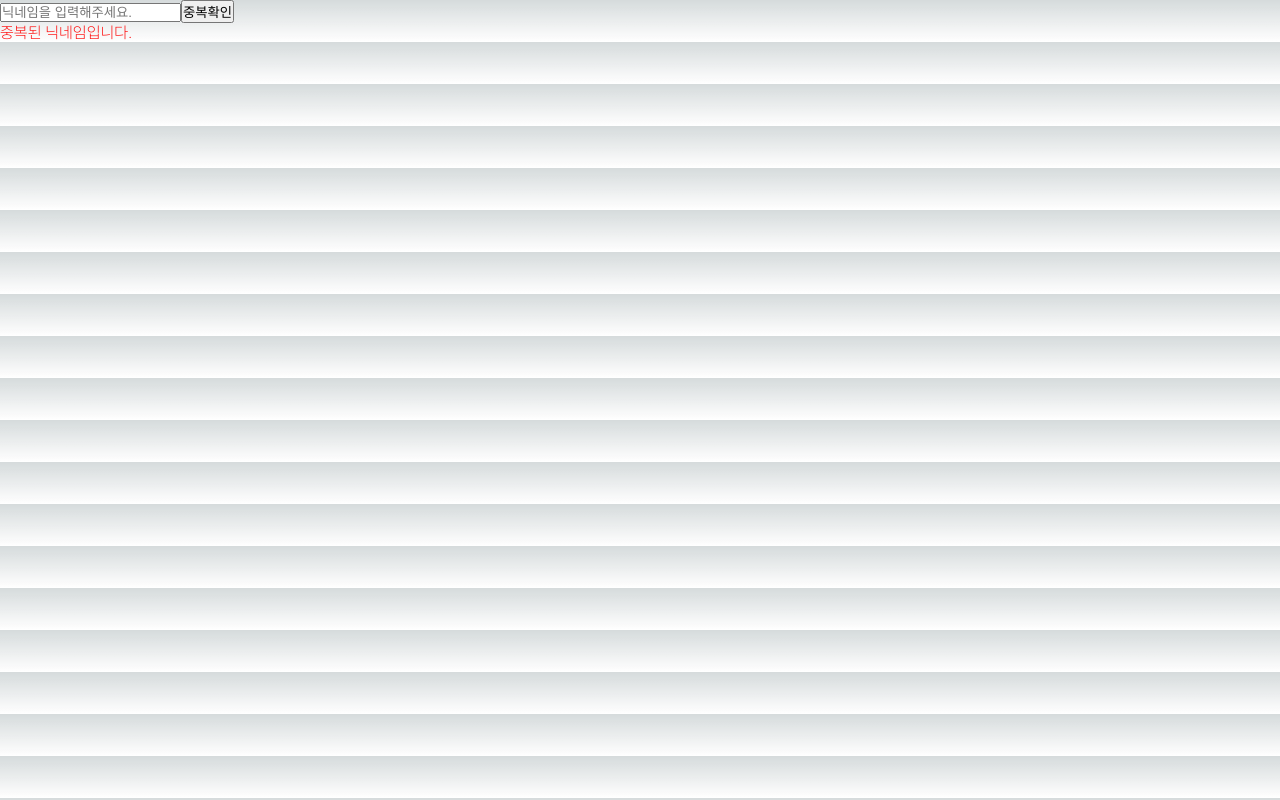
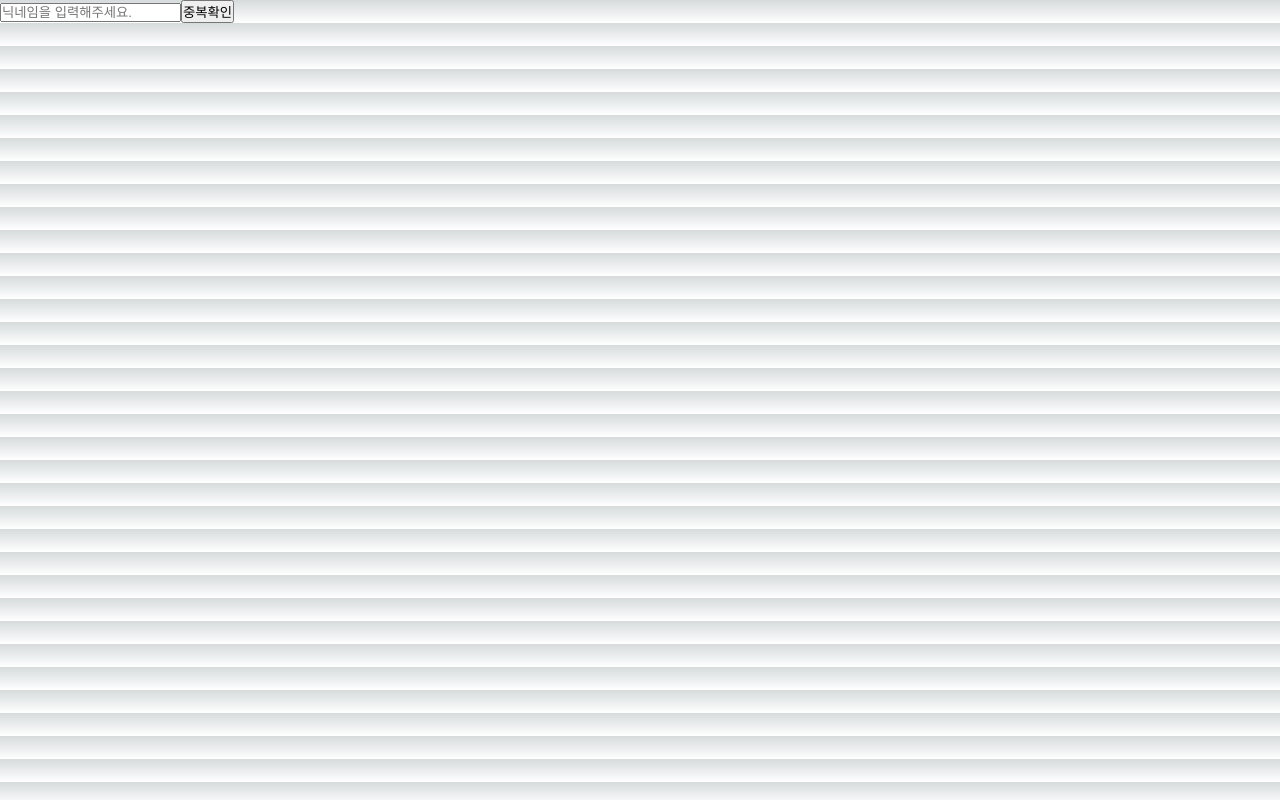
Before and after one commit to WE-ARE-RACCOONS/postgraduate-front, a Next.js app: page /signin in a window 1280 px wide. Built offline with nearby package versions, Linux system fonts and the light colour scheme.

Commit message:
RAC-75 feat: 중복 여부에 따라 경고 메시지 컴포넌트 출력

```diff
--- a/src/components/SingleForm/NicknameForm/NicknameForm.tsx
+++ b/src/components/SingleForm/NicknameForm/NicknameForm.tsx
@@ -66,7 +66,7 @@ function NicknameForm() {
           중복확인
         </button>
       </div>
-      <SingleValidator msg="중복된 닉네임입니다."></SingleValidator>
+      {!availability && <SingleValidator msg="중복된 닉네임입니다."></SingleValidator>}
     </div>
   );
 }
```
